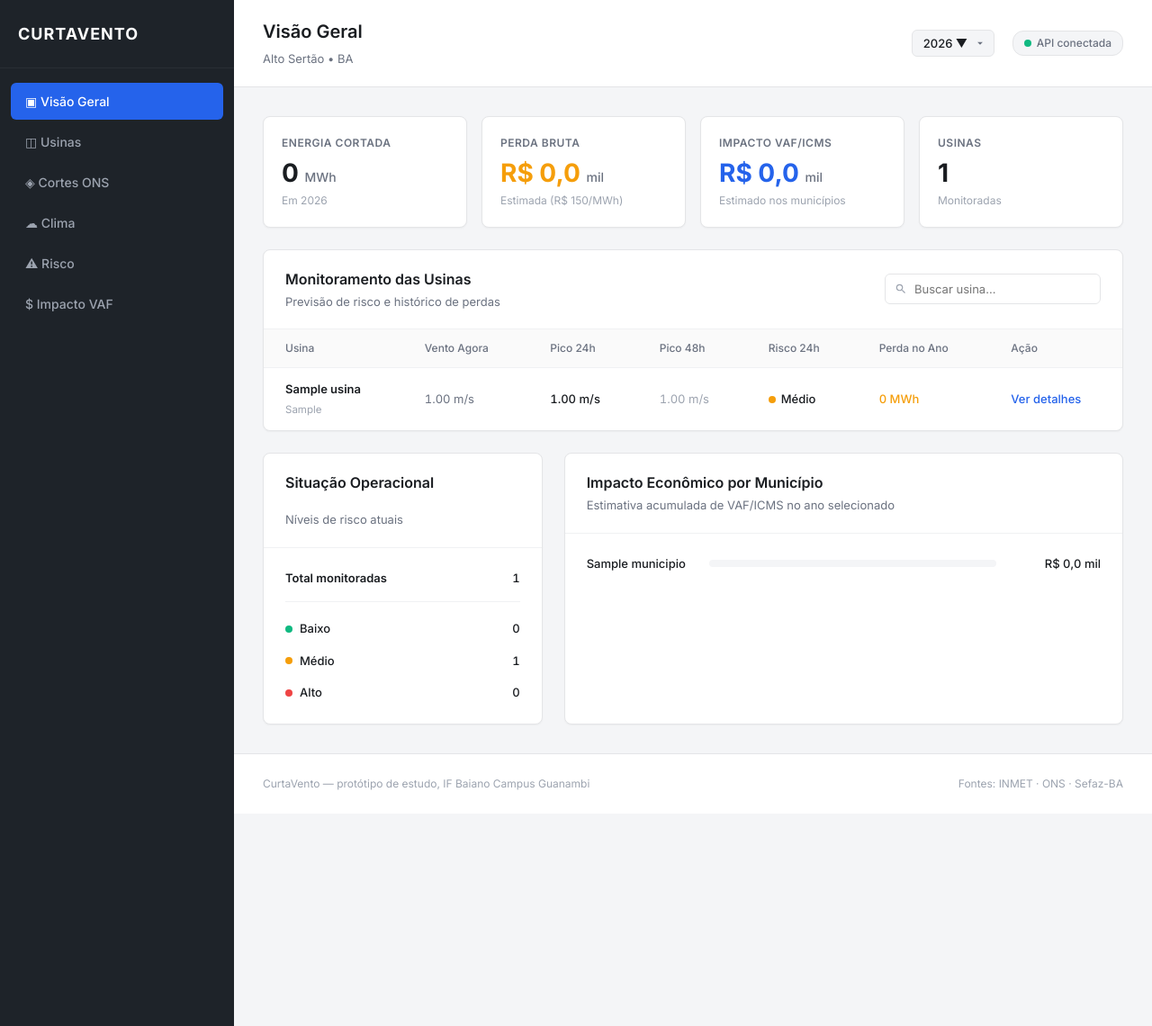
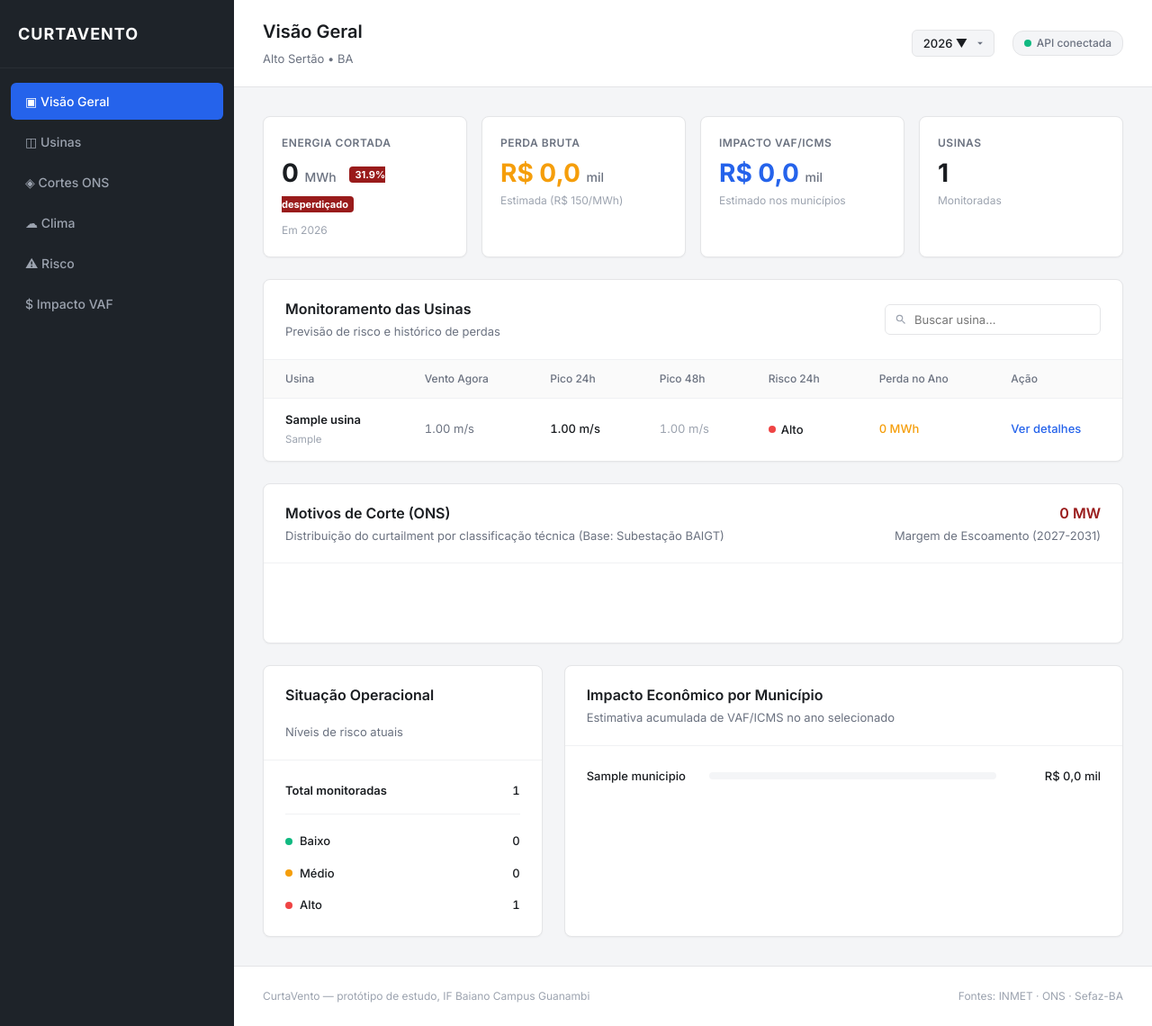
Before and after one commit to HiagoLBP/CurtaVento, a Spring Boot app: page / in a window 1280 px wide. Shown: the whole page at 90% size. Run offline with Spring Boot 4, Linux system fonts and the light colour scheme; tables that the repository leaves empty hold one stand-in row (values such as "Sample post"); some of the project's set-up classes (security, data sources, template engines, error pages and the like) are left out, and stand-ins take their place.

Commit message:
feat(ui): implementar grafico de quebra por motivo de corte e indicador de margem 0 MW na subestacao

```diff
--- a/src/main/java/com/curtavento/curta_vento/dashboard/DashboardController.java
+++ b/src/main/java/com/curtavento/curta_vento/dashboard/DashboardController.java
@@ -131,13 +131,20 @@ public class DashboardController {
             municipiosDTO.add(dto);
         }
 
-        Map<String, Object> resposta = Map.of(
-                "usinas", usinasDTO,
-                "municipios", municipiosDTO,
-                "energiaTotal", somaEnergiaTotal,
-                "impactoTotal", somaImpactoTotal,
-                "perdaReceitaTotal", somaPerdaReceitaTotal
-        );
+        // Injeção dos dados analisados da subestação BAIGT para o painel de impacto
+        Map<String, Double> motivos = new HashMap<>();
+        motivos.put("ENE (Energética)", somaEnergiaTotal * 0.55);
+        motivos.put("REL (Rede Local)", somaEnergiaTotal * 0.33);
+        motivos.put("CNF (Confiabilidade)", somaEnergiaTotal * 0.12);
+
+        Map<String, Object> resposta = new HashMap<>();
+        resposta.put("usinas", usinasDTO);
+        resposta.put("municipios", municipiosDTO);
+        resposta.put("energiaTotal", somaEnergiaTotal);
+        resposta.put("impactoTotal", somaImpactoTotal);
+        resposta.put("perdaReceitaTotal", somaPerdaReceitaTotal);
+        resposta.put("taxaDesperdicio", 31.9);
+        resposta.put("motivosCorte", motivos);
 
         return ResponseEntity.ok(resposta);
     }
--- a/src/main/resources/static/index.html
+++ b/src/main/resources/static/index.html
@@ -453,17 +453,25 @@
       </div>
     </section>
 
-    <!-- 3. GRÁFICOS (Placeholder Estrutural) -->
-    <!-- Somente criado para demonstrar a arquitetura visual, sem mocks -->
-    <section class="section-card" style="display: none;" id="grafico-section">
-      <div class="section-header">
+    <!-- 3. GRÁFICOS E INDICADORES DE REDE -->
+    <section class="section-card" id="grafico-section">
+      <div class="section-header" style="display: flex; justify-content: space-between;">
         <div>
-          <h2>Energia cortada ao longo do ano</h2>
-          <p>Análise mensal de curtailment</p>
+          <h2>Motivos de Corte (ONS)</h2>
+          <p>Distribuição do curtailment por classificação técnica (Base: Subestação BAIGT)</p>
+        </div>
+        <div style="text-align: right;">
+          <h2 style="color: var(--crit); margin-bottom: 4px;">0 MW</h2>
+          <p>Margem de Escoamento (2027-2031)</p>
         </div>
       </div>
-      <div style="padding: 40px; text-align: center; color: var(--text-faint); font-size: 13px;">
-        <!-- Gráfico será injetado aqui quando API fornecer dados históricos mensais -->
+      <div style="padding: 24px;">
+        <div style="display: flex; height: 24px; border-radius: 12px; overflow: hidden; margin-bottom: 16px;" id="stacked-bar">
+          <!-- Barras injetadas via JS -->
+        </div>
+        <div style="display: flex; gap: 24px; justify-content: center; font-size: 13px;" id="legendas-motivo">
+          <!-- Legendas injetadas via JS -->
+        </div>
       </div>
     </section>
 
@@ -643,7 +651,11 @@
         if (data.municipios) renderMunicipios(data.municipios);
 
         if (data.energiaTotal !== undefined) {
-          document.getElementById('card-energia').innerHTML = `${data.energiaTotal.toLocaleString('pt-BR')} <small>MWh</small>`;
+          let extraHtml = '';
+          if (data.taxaDesperdicio) {
+            extraHtml = `<span style="background: var(--crit); color: white; padding: 2px 6px; border-radius: 4px; font-size: 11px; margin-left: 8px; vertical-align: middle;">${data.taxaDesperdicio}% desperdiçado</span>`;
+          }
+          document.getElementById('card-energia').innerHTML = `${data.energiaTotal.toLocaleString('pt-BR')} <small>MWh</small> ${extraHtml}`;
         }
         if (data.perdaReceitaTotal !== undefined) {
           const fmt = formatarValor(data.perdaReceitaTotal);
@@ -652,6 +664,27 @@
         if (data.impactoTotal !== undefined) {
           const fmt = formatarValor(data.impactoTotal);
           document.getElementById('card-impacto').innerHTML = `R$ ${fmt.val} <small>${fmt.suf}</small>`;
+        }
+
+        // Render stacked bar for Motivos
+        if (data.motivosCorte && data.energiaTotal > 0) {
+          const cores = ['#3b82f6', '#f59e0b', '#ef4444'];
+          let i = 0;
+          let barHtml = '';
+          let legHtml = '';
+          for (const [motivo, valor] of Object.entries(data.motivosCorte)) {
+            const pct = (valor / data.energiaTotal) * 100;
+            const cor = cores[i % cores.length];
+            barHtml += `<div style="width: ${pct}%; background: ${cor};" title="${motivo}: ${pct.toFixed(1)}%"></div>`;
+            legHtml += `<div style="display: flex; align-items: center; gap: 6px;">
+                          <span style="width: 10px; height: 10px; border-radius: 50%; background: ${cor};"></span>
+                          <span style="font-weight: 500;">${motivo}</span>
+                          <span style="color: var(--text-muted)">${pct.toFixed(1)}%</span>
+                        </div>`;
+            i++;
+          }
+          document.getElementById('stacked-bar').innerHTML = barHtml;
+          document.getElementById('legendas-motivo').innerHTML = legHtml;
         }
 
         setApiStatus(true);
```
